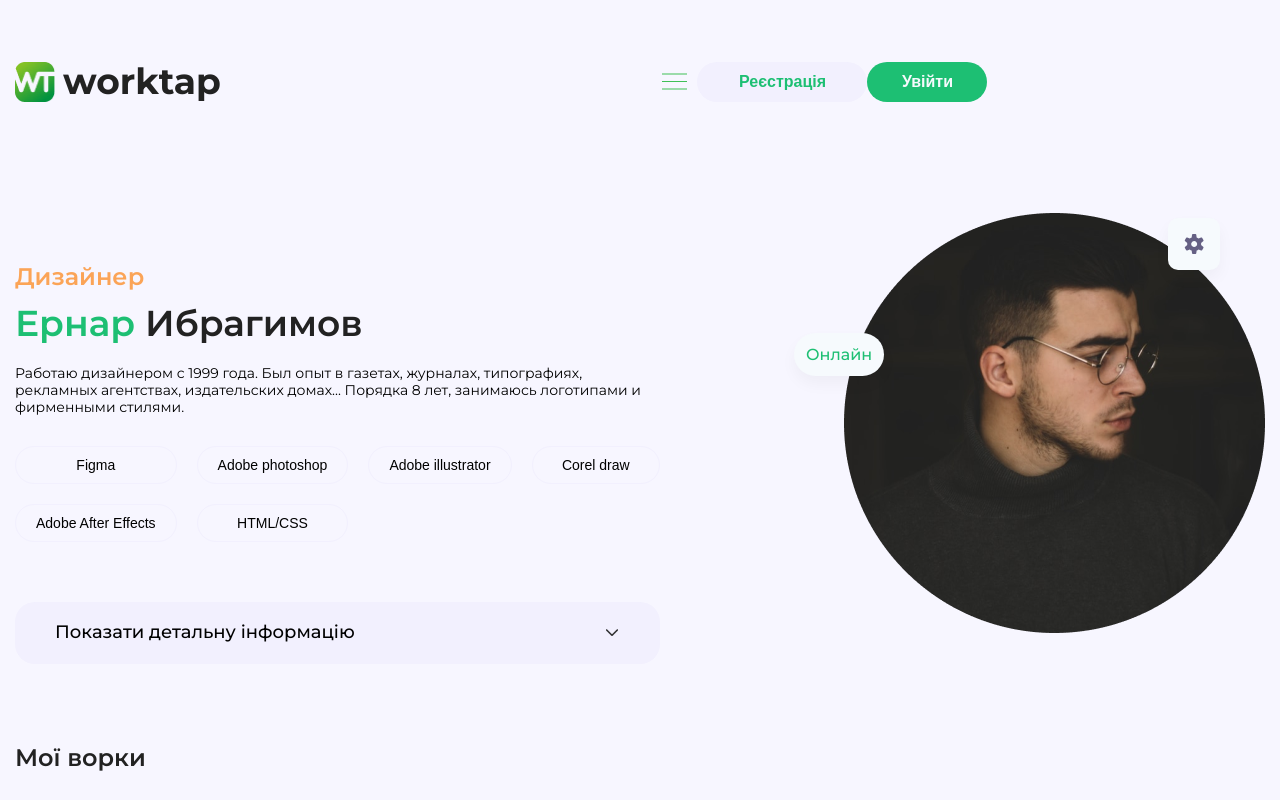
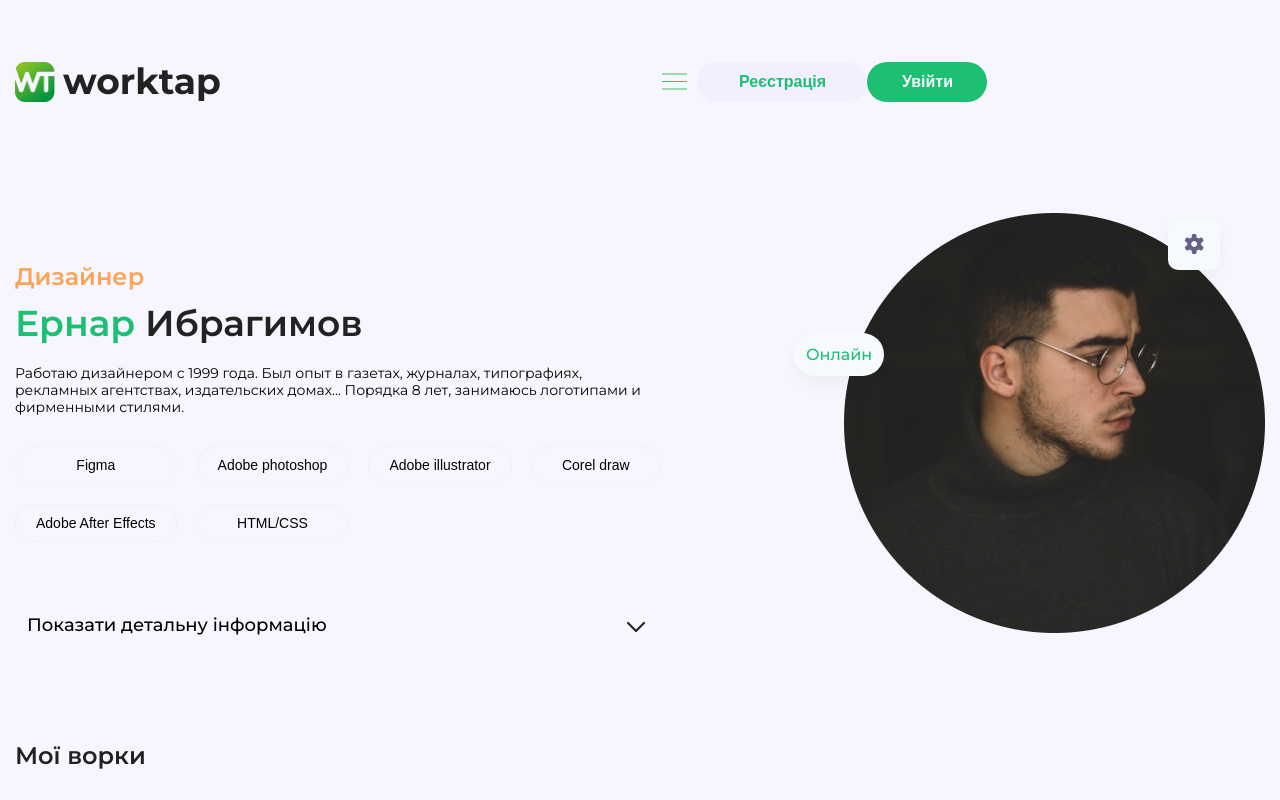
Before and after one commit to Pazhiloi/freelance-marketplace, a React (Create React App) app: page /profile in a window 1280 px wide. Shown: the top 800 px of the page. Built offline with nearby package versions, Linux system fonts and the light colour scheme.

Commit message:
refactor DetailedInfo to accordeon component

```diff
--- a/src/app/components/sections/ProfileTop/ProfileTop.tsx
+++ b/src/app/components/sections/ProfileTop/ProfileTop.tsx
@@ -1,22 +1,11 @@
-import React, { FC, useState } from "react";
+import React, { FC } from "react";
 import s from "./ProfileTop.module.scss";
-import { avatar2, chevronDown, settings, skills } from "../../../data/data";
+import { avatar2, settings, skills } from "../../../data/data";
 import Skill from "../../ui/Skill/Skill";
 import DetailedInfo from "../../ui/DetailedInfo/DetailedInfo";
+import Accordion from "../../ui/Accordion/Accordion";
 const ProfileTop: FC = () => {
-  const [isDetailActive, setIsDetailActive] = useState(false);
   const isOnline = true;
-
-  const handleClick = () => {
-    setIsDetailActive(!isDetailActive);
-  };
-
-  const infoClassName = isDetailActive ? `${s.info} ${s.active}` : `${s.info}`;
-
-  const detailsClassName = isDetailActive
-    ? `${s.details} ${s.active}`
-    : `${s.details}`;
-
   const statusClassName = isOnline
     ? `${s.status} ${s.online}`
     : `${s.status} ${s.offline}`;
@@ -37,15 +26,14 @@ const ProfileTop: FC = () => {
             <Skill key={id} skill={skill} />
           ))}
         </div>
-        <div className={infoClassName}>
-          <div className={s.top} onClick={handleClick}>
-            <div className={s.topText}>Показати детальну інформацію</div>
-            <img src={chevronDown} alt="chevron icon" className={s.topImg} />
-          </div>
-          <div className={detailsClassName}>
-            <DetailedInfo />
-          </div>
-        </div>
+
+        <Accordion
+          title="Показати детальну інформацію"
+          content={
+              <DetailedInfo />
+          }
+          className={s.topText}
+        />
       </div>
       <div className={s.right}>
         <img src={avatar2} alt="avatar img" className={s.avatar} />
```
